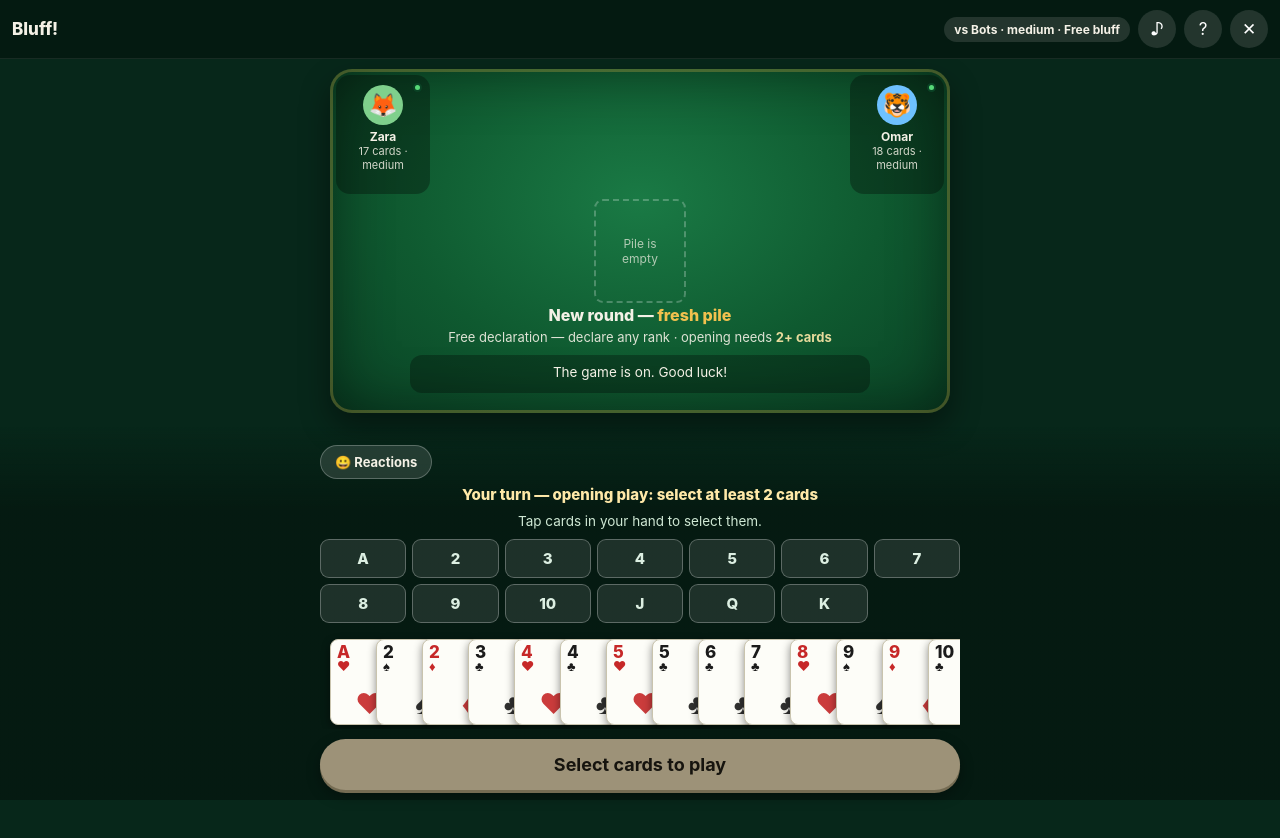
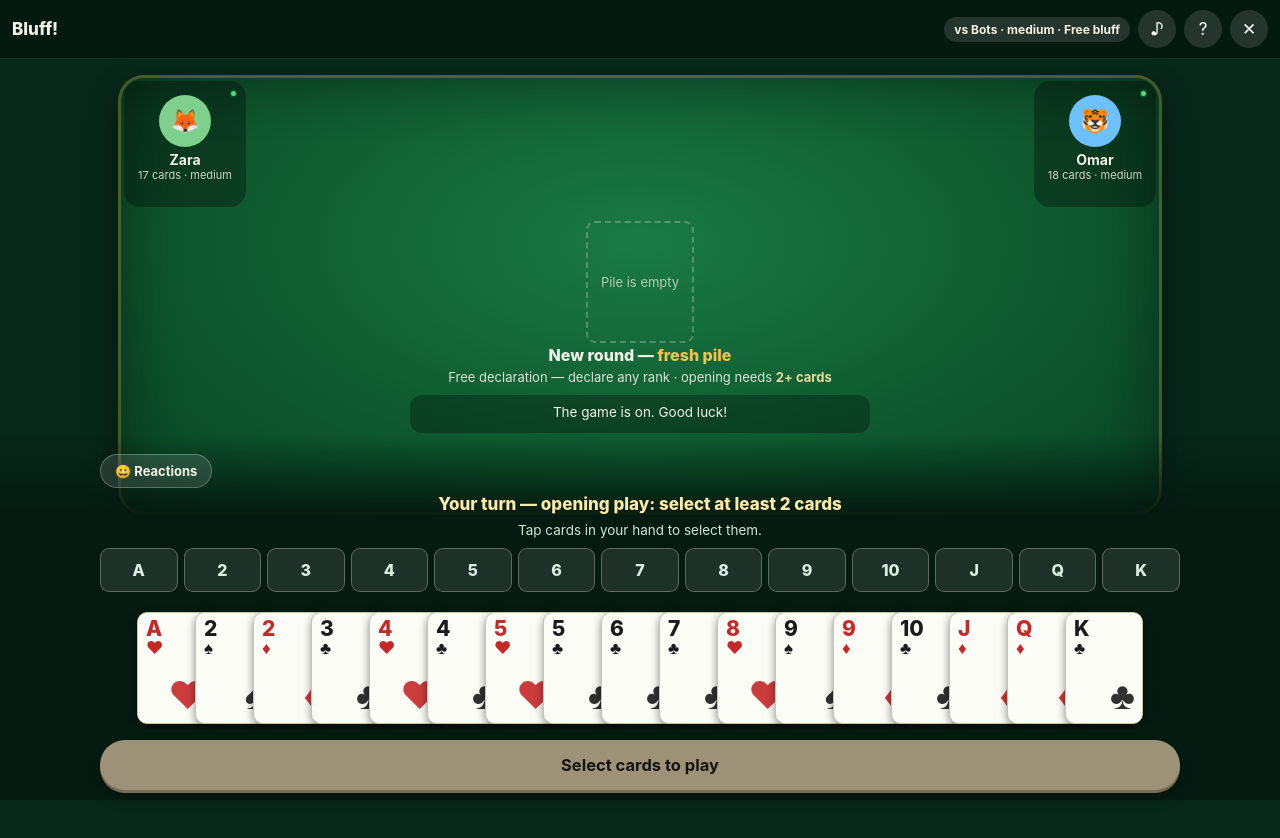
Before and after one commit to MAbdullah007/MAbdullah007.github.io, a plain HTML site: page bluff/index.html in a window 1280 px wide. Both pictures are taken after a click on the button "Start bot game". Before the commit the page ends 800 px from the top, so only its background shows below. Drawn offline with Linux system fonts and the light colour scheme.

Commit message:
Bluff: desktop layout — wide table, one-row rank grid, bigger cards

```diff
--- a/bluff/index.html
+++ b/bluff/index.html
@@ -279,6 +279,32 @@
   @media (min-width: 560px) {
     .pcard { width: 60px; height: 86px; margin-left: -14px; }
     .pcard .r { font-size: 17px; } .pcard .big { font-size: 28px; }
+  }
+  /* ---------- Desktop (≥900px): use the wide screen like a real table ---------- */
+  @media (min-width: 900px) {
+    .screen { max-width: 700px; padding-top: 28px; }
+    #gameScreen { max-width: 1080px; padding: 0 18px 372px; }
+    .felt { min-height: 440px; margin-top: 16px; border-radius: 26px; }
+    .felt.oc3, .felt.oc4, .felt.oc5 { min-height: 540px; }
+    .opp { width: 122px; padding: 12px 8px 10px; border-radius: 16px; }
+    .opp .avatar { width: 52px; height: 52px; font-size: 21px; }
+    .opp .nm { font-size: 14px; }
+    .center-area { padding-top: 128px; }
+    .felt.oc3 .center-area, .felt.oc4 .center-area, .felt.oc5 .center-area { padding-left: 140px; padding-right: 140px; }
+    .pile-wrap { width: 108px; height: 122px; }
+    .pile-empty { width: 108px; height: 122px; font-size: 13px; }
+    .mybar-inner { max-width: 1080px; }
+    .turn-banner { font-size: 17px; }
+    .rankGrid { grid-template-columns: repeat(13, 1fr); }
+    .rankChip { padding: 11px 0; font-size: 16px; }
+    .hand { min-height: 138px; }
+    .handRow { padding-top: 20px; }
+    .pcard { width: 78px; height: 112px; margin-left: -20px; border-radius: 10px; }
+    .pcard .r { font-size: 21px; top: 5px; left: 8px; }
+    .pcard .s { font-size: 17px; top: 27px; left: 8px; }
+    .pcard .big { font-size: 38px; right: 7px; bottom: 5px; }
+    .pcard.sel { transform: translateY(-20px); }
+    .actions .btn { padding-top: 15px; padding-bottom: 15px; font-size: 16.5px; }
   }
 </style>
 </head>
```
